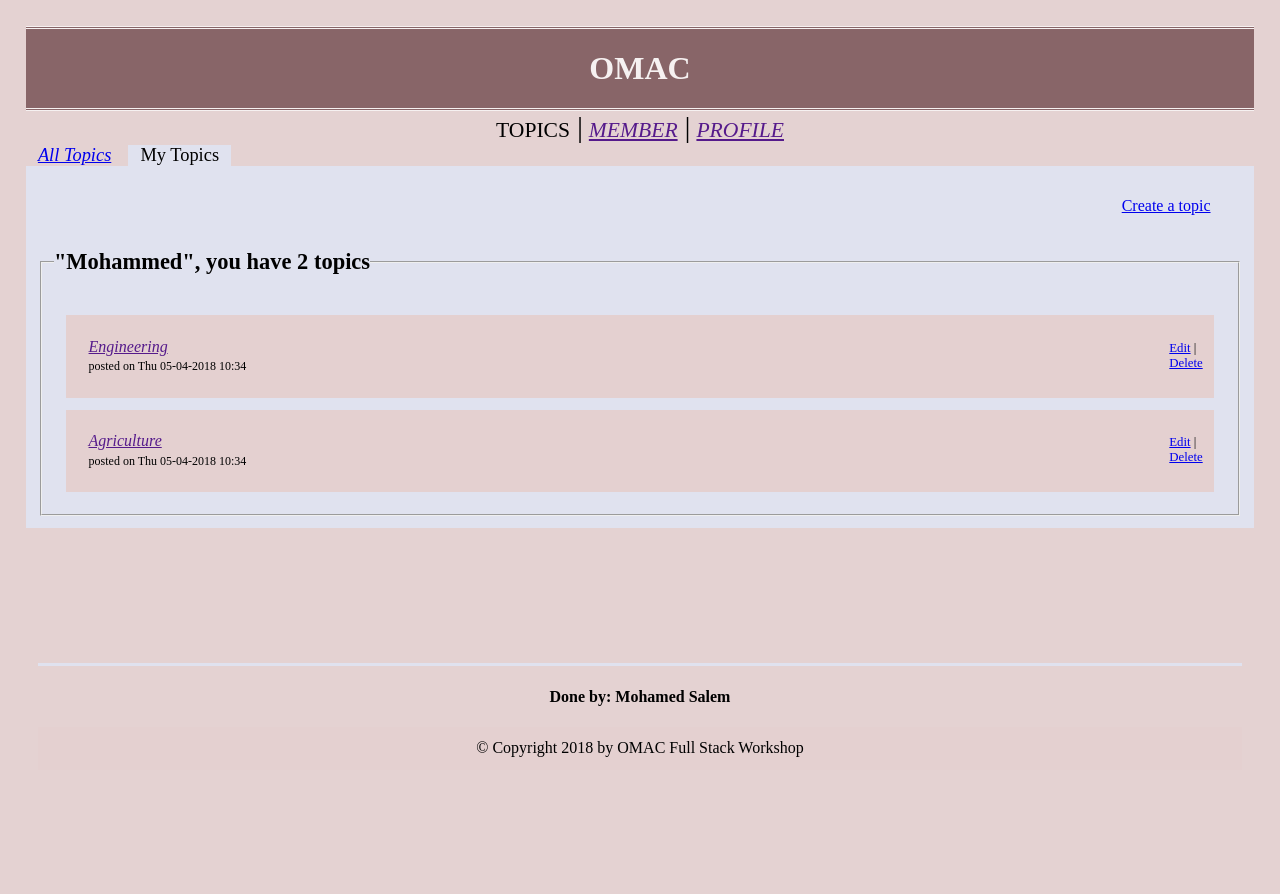
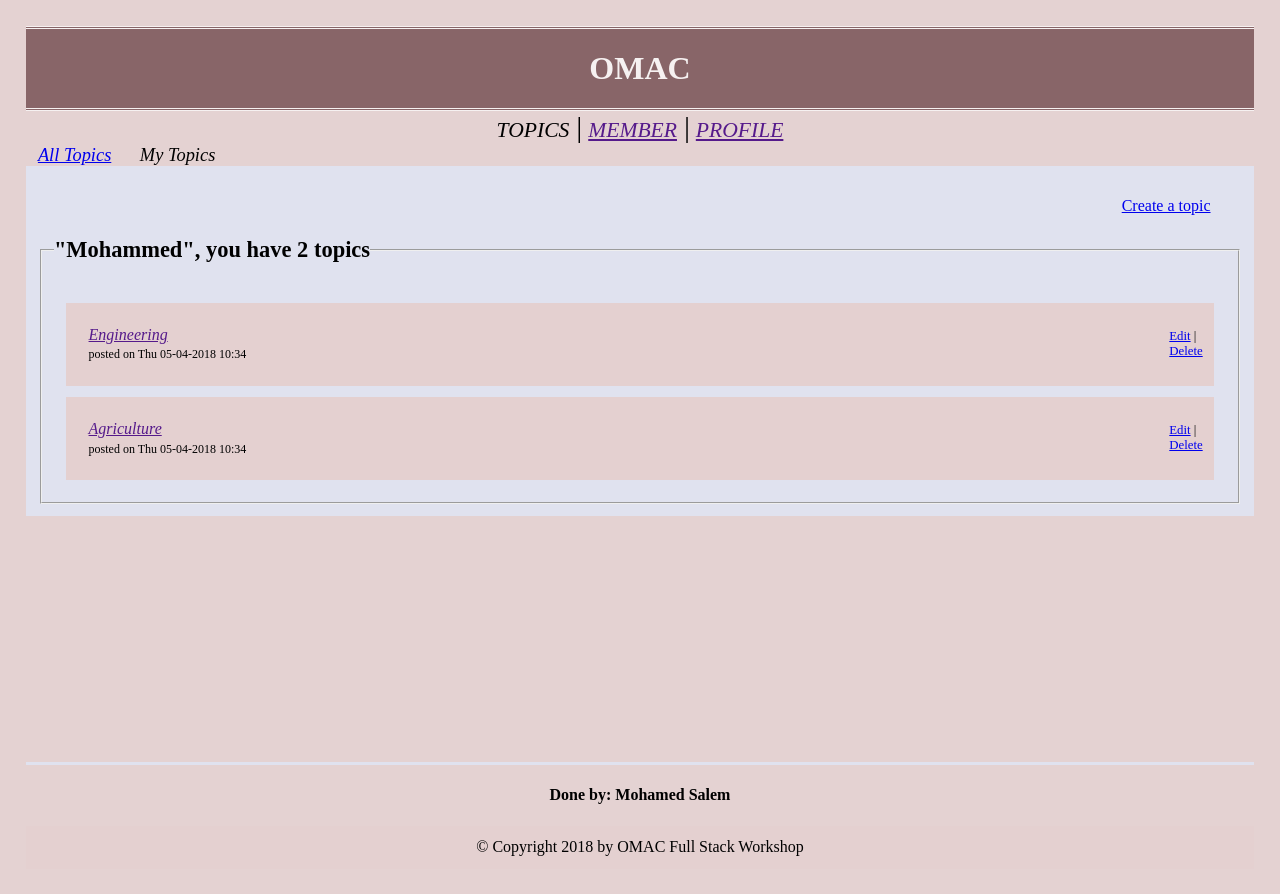
Before and after one commit to MoSaadiSalem/forums-flask, a Flask app: page /my_topics/1 in a window 1280 px wide. Before the commit the page ends 757 px from the top, so only its background shows below. Run offline with Flask 2, Linux system fonts and the light colour scheme.

Commit message:
Update style.css

```diff
--- a/App/static/css/style.css
+++ b/App/static/css/style.css
@@ -1,14 +1,40 @@
+body, body > nav{
+  background: #e4d2d2;
+  }
+
+body > main > nav > a:visited, fieldset, .active-link, .topics{
+  background: #e0e2ef;
+  }
+
 body{
+  color: #000;
   margin:2%;
   height: 100%;
   }
 
-body, .main-active{
-  background: #e4d2d2;
-  color: #000;
+nav{
+    font-style: italic;
   }
 
-header,footer, .main-nav{
+span, body > nav{
+  font-size: 135%;
+  }
+
+nav > a:active, .active-link{
+  font-style: normal;
+  }
+
+body > nav > a{
+  font-variant: small-caps;
+}
+
+main  nav  a{
+  font-size: 115%;
+  margin:0 auto;
+  padding: 1%;
+  }
+
+header,footer, body > nav{
   text-align: center;
   }
 
@@ -30,47 +56,11 @@ footer{
   margin-top: 10%;
   height: 10%;
   clear: both;
+  border-top: solid;
+  border-color: #e0e2ef;
 }
 
-span, .main-nav{
-  font-size: 135%;
-  }
-
-nav{
-  font-style: italic;
-  }
-
-footer{
-  margin: 1%;
-  border-top: solid;
-  border-color: #e0e2ef;
-  }
-
-.main-active, .sub-active{
-  font-style: normal;
-  }
-
-.main-nav{
-  font-variant: small-caps;
-  /* position: relative; */
-}
-
-.sub-nav{
-  font-size: 115%;
-  margin-left: auto;
-  margin-right: auto;
-  }
-
-.sub-links{
-  padding: 1%;
-  }
-
-.sub-active{
-  background: #e0e2ef;
-  }
-
 .topics{
-  background: #e0e2ef;
   padding: 1%;
   margin: 0 auto;
   }
@@ -112,17 +102,13 @@ input[type=submit]{
   margin: 1%;
 }
 
-.atopic p, #modifiers{
+.atopic > p, #modifiers{
   display: table-cell;
 }
 
-.atopic p{
+.atopic > p{
   width: 100%;
   -webkit-columns: auto;
-}
-
-#modifiers{
-  font-size: 80%;
 }
 
 .create{
@@ -134,6 +120,13 @@ legend{
   font-size: 120%;
 }
 
-fieldset{
-  margin-top: 1%;
+#modifiers{
+  font-size: 80%;
 }
+
+#close{
+  font-style: normal;
+  color: #000;
+  margin-left: 99%;
+  text-decoration: none;
+}
```
